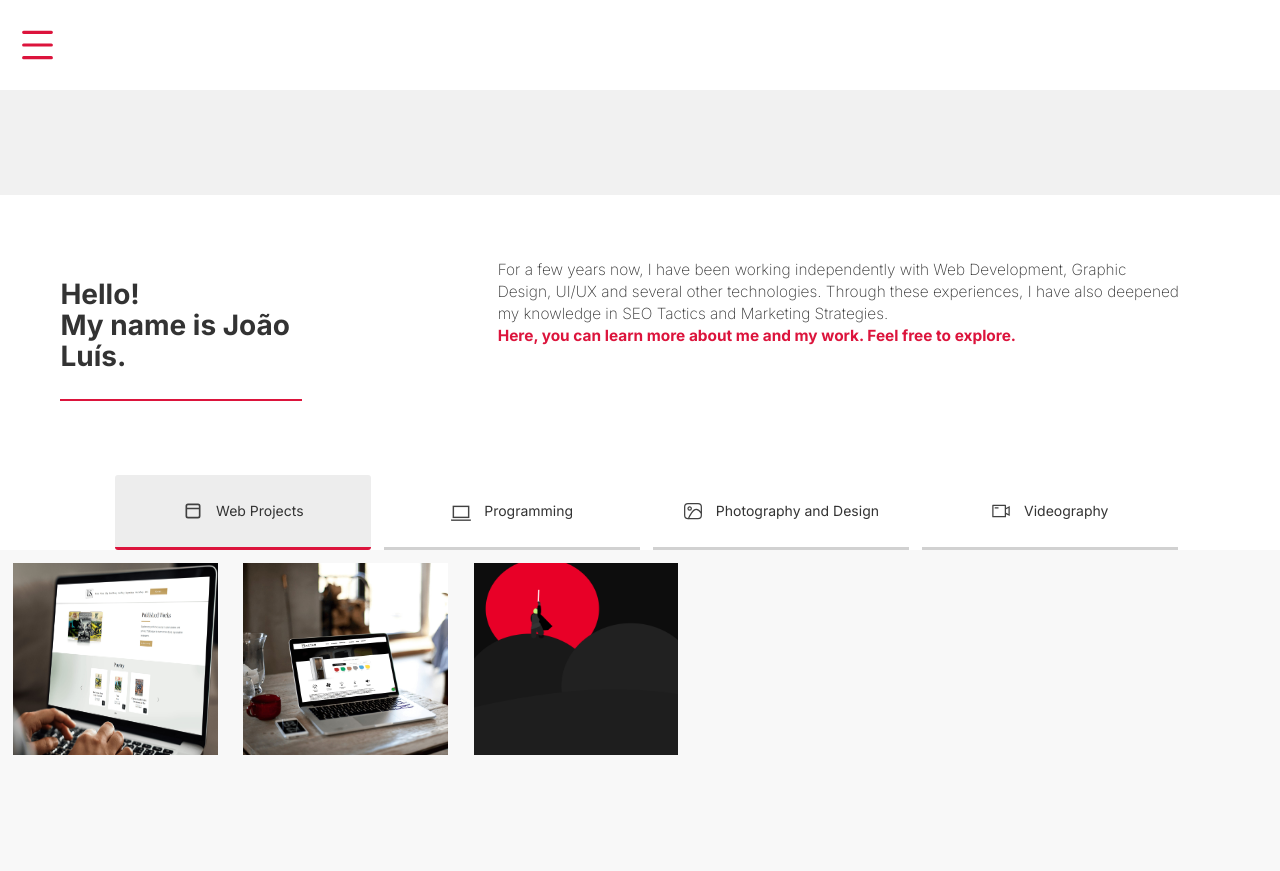
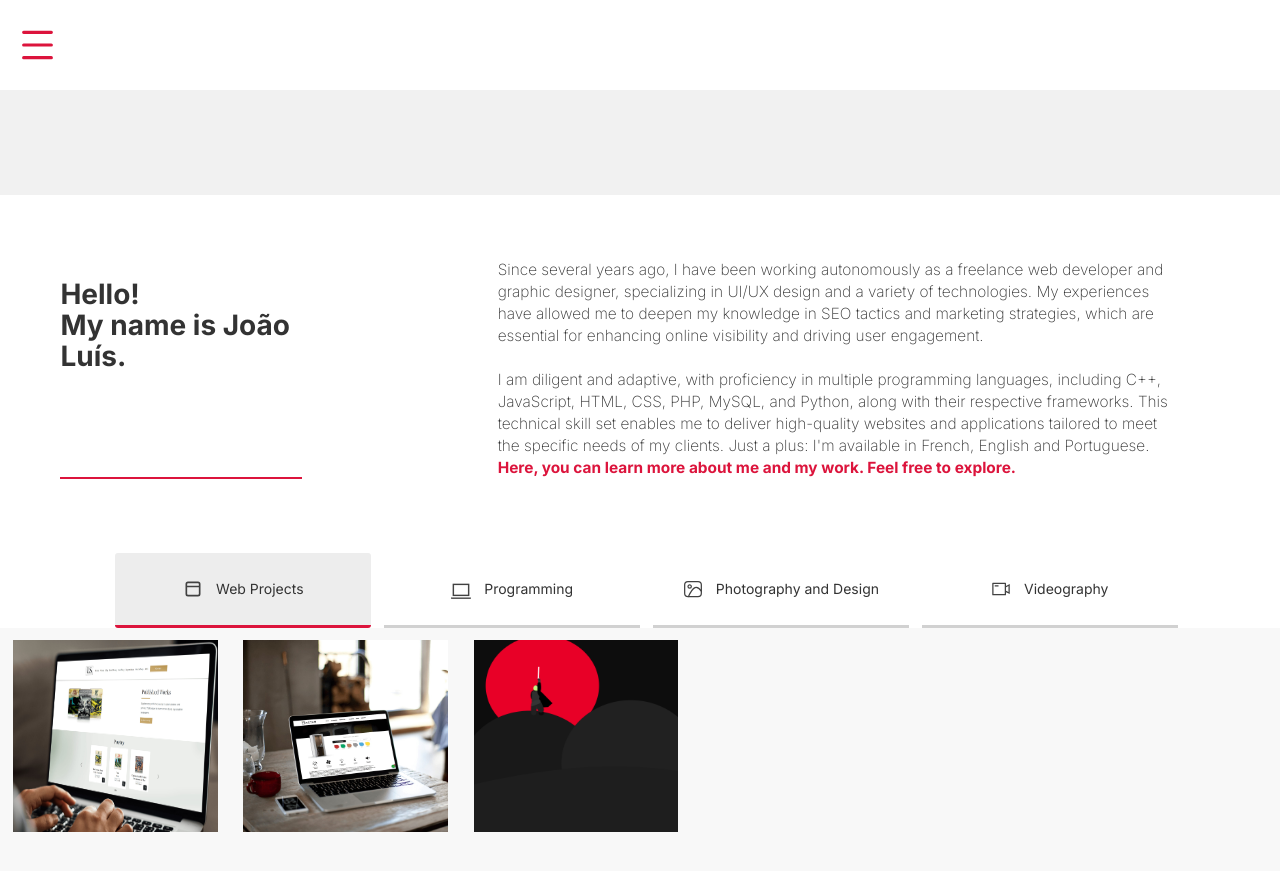
Before and after one commit to lyszt/lyszt.github.io, a Jekyll site: the page built from index.html, in a window 1280 px wide and 900 px high, scrolled down 730 px. Shown: the top 871 px of the window. Built offline with Jekyll 4.4.1, drawn with Linux system fonts in a browser that asks for light colours.

Commit message:
Some SEO Alterations

```diff
--- a/index.html
+++ b/index.html
@@ -63,11 +63,30 @@
   <meta lang="en">
   <link rel="canonical" href="https://lyszt.github.io/" />
 
+  <!-- Schema Markup -->
+  <script type="application/ld+json">
+    {
+      "@context": "https://schema.org",
+      "@type": "Person",
+      "name": "João Luís Almeida Santos",
+      "url": "https://lyszt.github.io/",
+      "description": "Skilled Developer & Designer specializing in UI/UX design, web development, software solutions, and video production.",
+      "sameAs": [
+        "https://github.com/lyszt",
+        "https://www.linkedin.com/in/lyszt/",
+        "https://www.instagram.com/lyszt_kaldwin/",
+        "mailto:jluis.kaldwin@gmail.com"
+      ],
+      "image": "https://i.imgur.com/XE0vWOA.png",
+      "jobTitle": "Developer & Designer",
+      "worksFor": {
+        "@type": "Organization",
+        "name": "Lygon Xin"
+      }
+    }
+  </script>
+</head>
 
-
-
-
-</head>
 <body>
   <div id="transition"></div>
 <!-- Google Tag Manager (noscript) -->
@@ -94,10 +113,17 @@
   </div>
   <div class="right">
     <p>
-      For a few years now, I have been working independently with Web Development,
-      Graphic Design, UI/UX and several other technologies.
-      Through these experiences, I have also deepened my knowledge in SEO Tactics and
-      Marketing Strategies.
+      Since several years ago, I have been working autonomously as
+      a freelance web developer and graphic designer, specializing in UI/UX design and
+      a variety of technologies. My experiences have allowed me to deepen my knowledge
+      in SEO tactics and marketing strategies, which are essential for enhancing online
+      visibility and driving user engagement.
+      <br><br>
+      I am diligent and adaptive, with proficiency in multiple programming languages,
+      including C++, JavaScript, HTML, CSS, PHP, MySQL, and Python, along with their
+      respective frameworks. This technical skill set enables me to deliver high-quality
+      websites and applications tailored to meet the specific needs of my clients.
+      Just a plus: I'm available in French, English and Portuguese.
       <br>
       <b>Here, you can learn more about me and my work. Feel free to explore.</b>
     </p>
```
